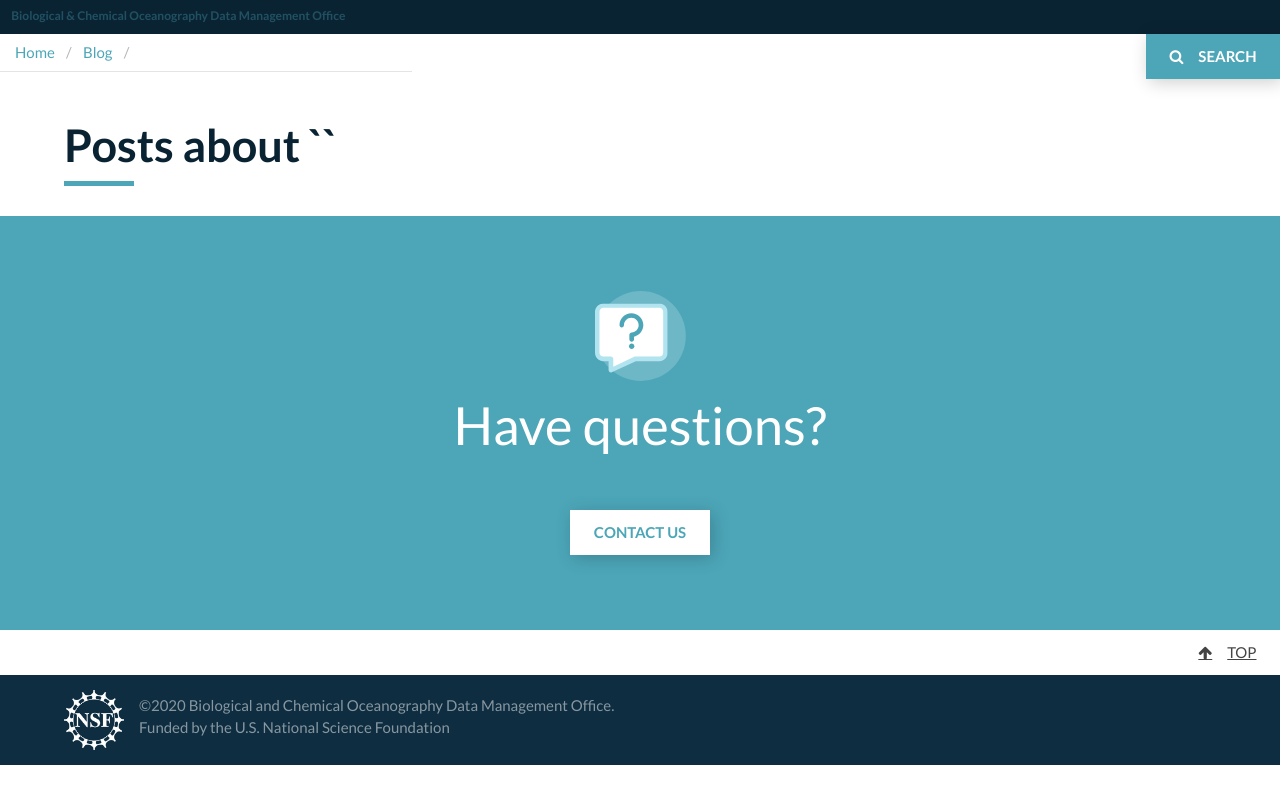
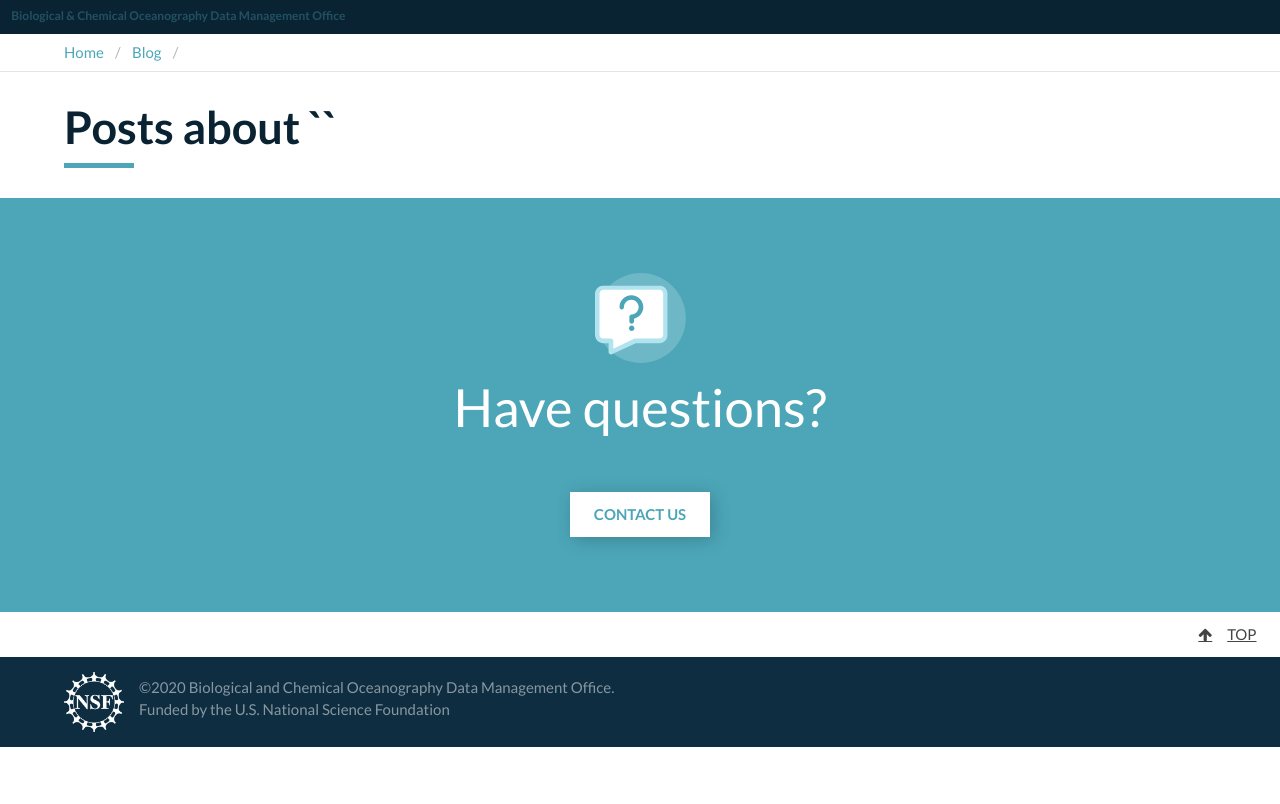
Before and after one commit to BCODMO/blog.bco-dmo.org, a Jekyll site: the page built from tag.html, in a window 1280 px wide. Shown: the top 804 px of the page. Built offline with Jekyll 4.4.1, drawn with Linux system fonts in a browser that asks for light colours.

Commit message:
Update default.html

```diff
--- a/_layouts/default.html
+++ b/_layouts/default.html
@@ -51,8 +51,6 @@
     {% include header_nav.html %}
     <!-- Page Content -->
     <!-- Breadcrumbs -->
-    <div class="columns">
-      <div class="column is-one-third">
     <nav class="breadcrumb margin-bot-0" aria-label="breadcrumbs">
       <ul class="container">
         <li><a href="https://www.bco-dmo.org">Home</a></li>
@@ -76,11 +74,6 @@
         {% endif %}
       </ul>
     </nav>
-      </div>
-      <div class="column has-text-right">
-        <button class="button is-primary"><i class="fa fa-search margin-right-1"></i> Search</button>
-      </div>
-    </div>
 
     <div class="container margin-top-2-important margin-bot-1">
       {{ content }}
```
Lines whose indentation alone changed are shown as unchanged.
